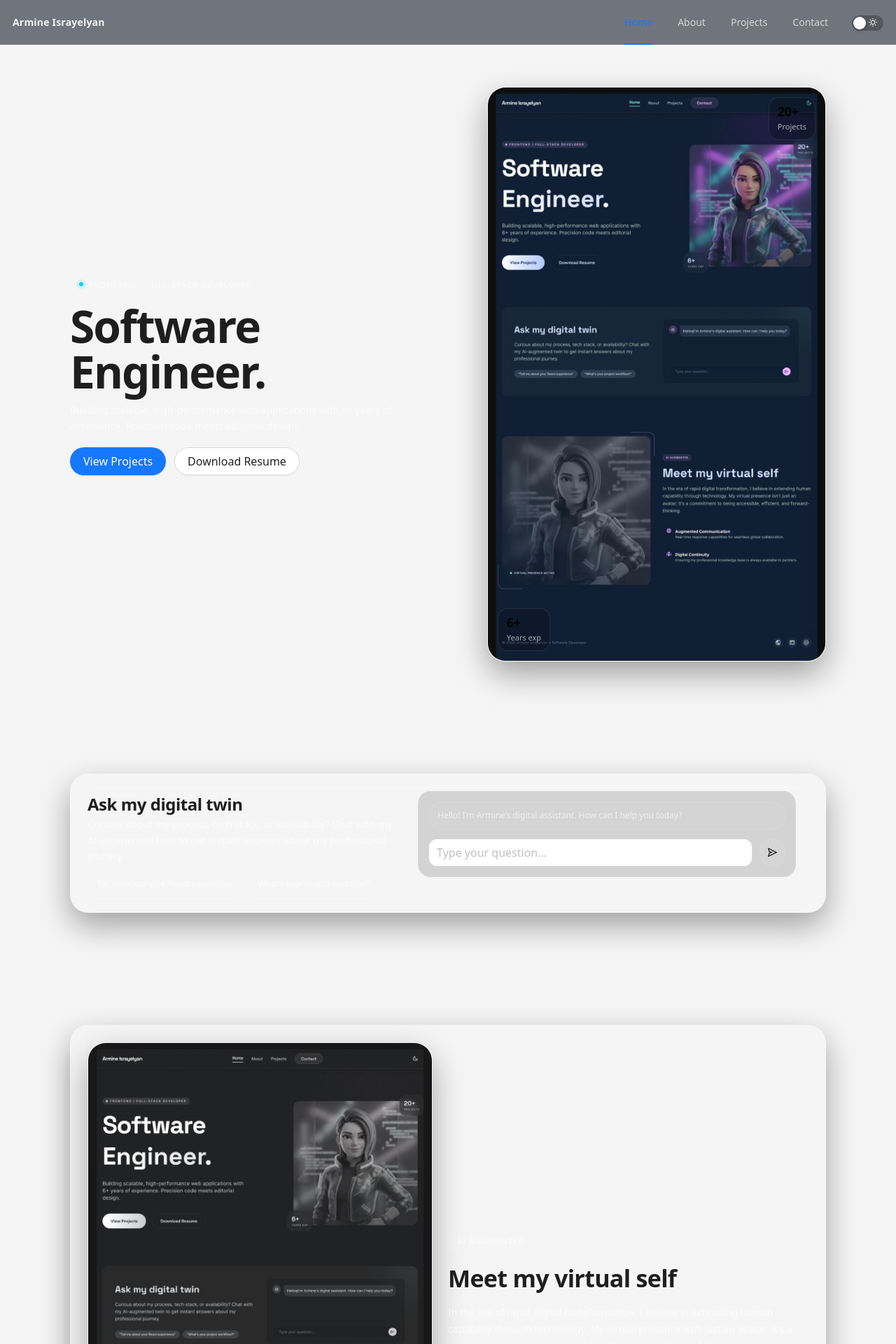
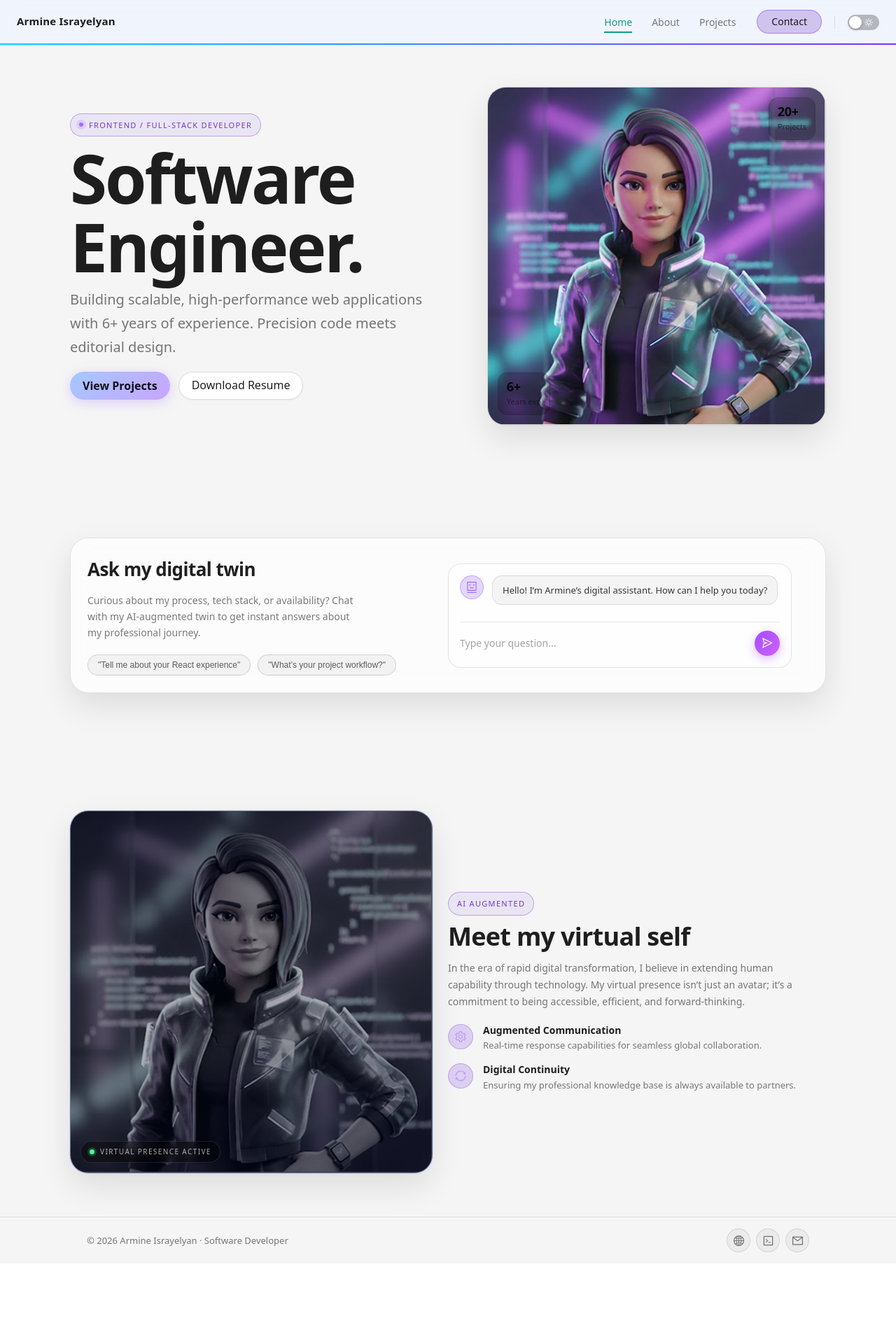
Before and after one commit to armineisrayelyan/portfolio, a React (Vite) app: page / in a window 1280 px wide. Shown: the top 1920 px of the page at 70% size. After the commit the page ends 1805 px from the top, so only its background shows below. Built offline with nearby package versions, Linux system fonts and the light colour scheme.

Commit message:
Update styles and components for improved UI and functionality; added new button styles, enhanced chat widget layout, and updated main layout with footer links and icons.

```diff
--- a/src/components/Button/style.css
+++ b/src/components/Button/style.css
@@ -10,3 +10,19 @@
 .AppButton:hover {
   transform: translateY(-1px);
 }
+
+/* "View Projects" primary — blue-to-purple gradient */
+.AppButton.ant-btn-primary {
+  background: linear-gradient(135deg, #a5c8ff 0%, #c8a5ff 100%);
+  border: none;
+  color: #0d0f1e;
+  font-weight: 600;
+  box-shadow: 0 4px 18px rgba(160, 100, 255, 0.28);
+}
+
+.AppButton.ant-btn-primary:hover {
+  background: linear-gradient(135deg, #b8d4ff 0%, #d4b8ff 100%) !important;
+  color: #0d0f1e !important;
+  border: none !important;
+  box-shadow: 0 6px 24px rgba(160, 100, 255, 0.38) !important;
+}
--- a/src/components/ChatWidget/index.tsx
+++ b/src/components/ChatWidget/index.tsx
@@ -1,6 +1,6 @@
 import './style.css';
 
-import { SendOutlined } from '@ant-design/icons';
+import { RobotOutlined, SendOutlined } from '@ant-design/icons';
 import { Col, Input, Row } from 'antd';
 import { useMemo, useState } from 'react';
 
@@ -15,11 +15,11 @@
 
   return (
     <GlassCard>
-      <Row gutter={[18, 18]} align="stretch" className="ChatWidget">
-        <Col xs={24} lg={11}>
+      <Row gutter={[24, 24]} align="middle" className="ChatWidget">
+        {/* ── Left: info + chips ── */}
+        <Col xs={24} lg={12}>
           <h3 className="ChatWidgetTitle">{CHAT_WIDGET.title}</h3>
           <p className="ChatWidgetDesc">{CHAT_WIDGET.description}</p>
-          <div className="ChatWidgetSpacer" />
           <div className="ChatWidgetActions">
             {suggestions.map((s) => (
               <button
@@ -28,15 +28,24 @@
                 type="button"
                 onClick={() => onSuggestion(s)}
               >
-                {s}
+                "{s}"
               </button>
             ))}
           </div>
         </Col>
 
-        <Col xs={24} lg={13}>
+        {/* ── Right: chat panel ── */}
+        <Col xs={24} lg={12}>
           <div className="ChatWidgetPanel">
-            <div className="ChatWidgetBubble">{CHAT_WIDGET.greeting}</div>
+            {/* bot greeting message */}
+            <div className="ChatWidgetMessageRow">
+              <span className="ChatWidgetBotIcon" aria-hidden="true">
+                <RobotOutlined />
+              </span>
+              <div className="ChatWidgetBubble">{CHAT_WIDGET.greeting}</div>
+            </div>
+
+            {/* input + send */}
             <div className="ChatWidgetInputRow">
               <Input
                 className="ChatWidgetInput"
@@ -44,6 +53,7 @@
                 onChange={(e) => setValue(e.target.value)}
                 placeholder={CHAT_WIDGET.placeholder}
                 size="large"
+                variant="borderless"
               />
               <button className="ChatWidgetSend" type="button" aria-label="Send message">
                 <SendOutlined />
--- a/src/components/ChatWidget/style.css
+++ b/src/components/ChatWidget/style.css
@@ -2,21 +2,21 @@
   width: 100%;
 }
 
+/* ── Left column ── */
 .ChatWidgetTitle {
-  font-size: 24px;
+  font-size: 26px;
   font-weight: 800;
   letter-spacing: -0.02em;
-  margin: 0;
+  margin: 0 0 12px;
+  color: var(--text);
 }
 
 .ChatWidgetDesc {
   color: var(--muted);
-  line-height: 1.6;
-  margin: 0;
-}
-
-.ChatWidgetSpacer {
-  height: 12px;
+  font-size: 14px;
+  line-height: 1.65;
+  margin: 0 0 20px;
+  max-width: 380px;
 }
 
 .ChatWidgetActions {
@@ -27,60 +27,109 @@
 
 .ChatWidgetChip {
   border-radius: 999px;
-  border: 1px solid var(--border);
-  background: rgba(255, 255, 255, 0.04);
-  color: var(--muted);
-  padding: 8px 12px;
+  border: 1px solid var(--chip-border);
+  background: var(--surface-subtle);
+  color: var(--chip-text);
+  padding: 7px 14px;
   font-size: 12px;
   cursor: pointer;
   user-select: none;
+  transition: background 150ms ease, transform 150ms ease;
 }
 
 .ChatWidgetChip:hover {
+  background: var(--surface-hover);
   transform: translateY(-1px);
-  background: rgba(255, 255, 255, 0.06);
 }
 
+/* ── Right column: panel ── */
 .ChatWidgetPanel {
   border-radius: 18px;
   border: 1px solid var(--border);
-  background: rgba(0, 0, 0, 0.14);
-  padding: 14px;
+  background: var(--card2);
+  padding: 16px;
   display: flex;
   flex-direction: column;
+  gap: 24px;
+}
+
+/* bot message row: avatar + bubble */
+.ChatWidgetMessageRow {
+  display: flex;
+  align-items: flex-start;
   gap: 12px;
 }
 
-.ChatWidgetBubble {
+/* purple circle avatar for the bot */
+.ChatWidgetBotIcon {
+  flex-shrink: 0;
+  width: 34px;
+  height: 34px;
   border-radius: 999px;
-  padding: 10px 12px;
-  border: 1px solid var(--border);
-  background: rgba(255, 255, 255, 0.04);
-  color: var(--muted);
-  font-size: 12px;
+  background: rgba(120, 60, 220, 0.2);
+  border: 1px solid rgba(160, 100, 255, 0.45);
+  display: flex;
+  align-items: center;
+  justify-content: center;
+  color: rgba(160, 100, 255, 0.95);
+  font-size: 16px;
 }
 
+/* message text bubble */
+.ChatWidgetBubble {
+  background: var(--surface-subtle);
+  border: 1px solid var(--border);
+  border-radius: 14px;
+  padding: 10px 14px;
+  color: var(--bubble-text);
+  font-size: 13px;
+  line-height: 1.55;
+}
+
+/* ── Input row ── */
 .ChatWidgetInputRow {
   display: flex;
+  align-items: center;
   gap: 10px;
-  align-items: center;
+  border-top: 1px solid var(--border);
+  padding-top: 12px;
 }
 
+.ChatWidgetInput.ant-input-affix-wrapper,
 .ChatWidgetInput {
   flex: 1 1 auto;
+  background: transparent !important;
+  border: none !important;
+  box-shadow: none !important;
+  color: var(--input-text);
+  font-size: 14px;
+  padding-left: 0;
 }
 
+.ChatWidgetInput::placeholder,
+.ChatWidgetInput .ant-input::placeholder {
+  color: var(--input-placeholder);
+}
+
+/* purple gradient send button */
 .ChatWidgetSend {
-  width: 40px;
-  height: 40px;
+  flex-shrink: 0;
+  width: 36px;
+  height: 36px;
   border-radius: 999px;
-  display: grid;
-  place-items: center;
-  border: 1px solid var(--border);
-  background: rgba(255, 255, 255, 0.06);
+  display: flex;
+  align-items: center;
+  justify-content: center;
+  background: linear-gradient(135deg, #a050ff 0%, #d060ff 100%);
+  border: none;
+  color: #fff;
+  font-size: 15px;
   cursor: pointer;
+  transition: opacity 150ms ease, transform 150ms ease;
+  box-shadow: 0 4px 14px rgba(160, 60, 255, 0.35);
 }
 
 .ChatWidgetSend:hover {
+  opacity: 0.88;
   transform: translateY(-1px);
 }
--- a/src/components/FeatureItem/style.css
+++ b/src/components/FeatureItem/style.css
@@ -1,29 +1,34 @@
 .FeatureItem {
   display: flex;
-  gap: 12px;
+  gap: 14px;
   align-items: flex-start;
 }
 
+/* purple circle icon */
 .FeatureItemIcon {
-  width: 34px;
-  height: 34px;
-  border-radius: 12px;
-  display: grid;
-  place-items: center;
-  border: 1px solid var(--border);
-  background: rgba(255, 255, 255, 0.04);
-  flex: 0 0 auto;
+  width: 36px;
+  height: 36px;
+  border-radius: 999px;
+  display: flex;
+  align-items: center;
+  justify-content: center;
+  flex-shrink: 0;
+  background: rgba(120, 60, 220, 0.2);
+  border: 1px solid rgba(160, 100, 255, 0.45);
+  color: rgba(190, 150, 255, 0.95);
+  font-size: 16px;
 }
 
 .FeatureItemTitle {
   font-weight: 700;
+  font-size: 14px;
   color: var(--text);
-  line-height: 1.2;
+  line-height: 1.3;
 }
 
 .FeatureItemDescription {
-  margin-top: 2px;
+  margin-top: 3px;
   color: var(--muted);
   font-size: 13px;
-  line-height: 1.45;
+  line-height: 1.5;
 }
--- a/src/components/HeroSection/style.css
+++ b/src/components/HeroSection/style.css
@@ -3,14 +3,16 @@
 }
 
 .HeroSectionTitle {
-  font-size: 64px;
+  font-size: 96px;
   letter-spacing: -0.03em;
   line-height: 1.02;
   margin: 10px 0 10px;
   font-weight: 900;
+  color: var(--text);
 }
 
 .HeroSectionDescription {
+  font-size: 20px;
   color: var(--muted);
   line-height: 1.7;
   margin: 0;
@@ -29,7 +31,7 @@
   border-radius: var(--radius-xl);
   overflow: hidden;
   border: 1px solid var(--border);
-  background: rgba(255, 255, 255, 0.04);
+  background: var(--surface-subtle);
   box-shadow: var(--shadow);
   min-height: 320px;
 }
--- a/src/components/Pill/style.css
+++ b/src/components/Pill/style.css
@@ -4,18 +4,24 @@
   gap: 8px;
   padding: 7px 12px;
   border-radius: 999px;
-  border: 1px solid var(--border);
-  background: rgba(255, 255, 255, 0.04);
-  color: var(--muted);
+  border: 1px solid rgba(160, 100, 255, 0.45);
+  background: rgba(120, 60, 220, 0.1);
+  color: rgba(170, 120, 255, 0.95);
   font-size: 11px;
   letter-spacing: 0.12em;
   text-transform: uppercase;
+}
+
+:root[data-theme='light'] .Pill {
+  border-color: rgba(120, 60, 220, 0.4);
+  background: rgba(120, 60, 220, 0.08);
+  color: rgba(100, 40, 200, 0.9);
 }
 
 .PillDot {
   width: 6px;
   height: 6px;
   border-radius: 999px;
-  background: rgba(0, 208, 255, 0.95);
-  box-shadow: 0 0 0 4px rgba(0, 208, 255, 0.12);
+  background: rgba(160, 100, 255, 0.95);
+  box-shadow: 0 0 0 4px rgba(160, 100, 255, 0.18);
 }
--- a/src/components/VirtualSelfSection/index.tsx
+++ b/src/components/VirtualSelfSection/index.tsx
@@ -1,17 +1,16 @@
 import './style.css';
 
-import { RobotOutlined, ThunderboltOutlined } from '@ant-design/icons';
+import { SettingOutlined, SyncOutlined } from '@ant-design/icons';
 import { Col, Row } from 'antd';
 
 import heroImg from '../../assets/hero.png';
 import { FeatureItem } from '../FeatureItem';
-import { GlassCard } from '../GlassCard';
 import { Pill } from '../Pill';
 import { VIRTUAL_SELF } from './consts';
 
 export function VirtualSelfSection() {
   return (
-    <GlassCard>
+    <div className="VirtualSelfSectionWrap">
       <Row gutter={[22, 22]} align="middle" className="VirtualSelfSection">
         <Col xs={24} lg={12}>
           <div className="VirtualSelfImage">
@@ -30,18 +29,18 @@
 
           <div className="VirtualSelfList">
             <FeatureItem
-              icon={<ThunderboltOutlined />}
+              icon={<SettingOutlined />}
               title={VIRTUAL_SELF.features[0].title}
               description={VIRTUAL_SELF.features[0].description}
             />
             <FeatureItem
-              icon={<RobotOutlined />}
+              icon={<SyncOutlined />}
               title={VIRTUAL_SELF.features[1].title}
               description={VIRTUAL_SELF.features[1].description}
             />
           </div>
         </Col>
       </Row>
-    </GlassCard>
+    </div>
   );
 }
--- a/src/components/VirtualSelfSection/style.css
+++ b/src/components/VirtualSelfSection/style.css
@@ -1,15 +1,35 @@
+.VirtualSelfSectionWrap {
+  width: 100%;
+  padding-block: 8px;
+}
+
 .VirtualSelfSection {
   width: 100%;
 }
 
+/* ── Left: image card ── */
 .VirtualSelfImage {
   border-radius: var(--radius-xl);
   overflow: hidden;
-  border: 1px solid var(--border);
-  background: rgba(255, 255, 255, 0.03);
-  box-shadow: var(--shadow);
+  border: 1px solid rgba(100, 130, 255, 0.2);
+  background: rgba(5, 10, 30, 0.6);
+  box-shadow: 0 0 0 1px rgba(80, 100, 220, 0.12), var(--shadow);
   position: relative;
-  min-height: 360px;
+  min-height: 400px;
+}
+
+/* dark blue overlay on the image */
+.VirtualSelfImage::after {
+  content: '';
+  position: absolute;
+  inset: 0;
+  background: linear-gradient(
+    160deg,
+    rgba(5, 10, 40, 0.45) 0%,
+    rgba(10, 20, 60, 0.18) 50%,
+    rgba(5, 10, 40, 0.52) 100%
+  );
+  pointer-events: none;
 }
 
 .VirtualSelfImage img {
@@ -17,49 +37,59 @@
   height: 100%;
   object-fit: cover;
   display: block;
-  filter: grayscale(0.95) contrast(1.05);
-  opacity: 0.9;
+  filter: grayscale(0.85) contrast(1.08) brightness(0.88);
 }
 
+/* "Virtual presence active" caption */
 .VirtualSelfCaption {
   position: absolute;
-  bottom: 12px;
-  left: 12px;
+  bottom: 14px;
+  left: 14px;
   display: inline-flex;
   align-items: center;
   gap: 8px;
-  padding: 8px 10px;
+  padding: 7px 12px;
   border-radius: 999px;
-  border: 1px solid var(--border);
-  background: rgba(0, 0, 0, 0.26);
-  color: var(--muted);
-  font-size: 11px;
-  letter-spacing: 0.12em;
+  border: 1px solid rgba(255, 255, 255, 0.1);
+  background: rgba(0, 0, 0, 0.42);
+  color: rgba(255, 255, 255, 0.65);
+  font-size: 10px;
+  letter-spacing: 0.14em;
   text-transform: uppercase;
+  z-index: 3;
+  backdrop-filter: blur(6px);
 }
 
 .VirtualSelfDot {
   width: 7px;
   height: 7px;
   border-radius: 999px;
-  background: rgba(153, 255, 153, 0.95);
-  box-shadow: 0 0 0 4px rgba(153, 255, 153, 0.15);
+  background: #4dfa8a;
+  box-shadow: 0 0 0 3px rgba(77, 250, 138, 0.2);
 }
 
+/* ── Right: content ── */
 .VirtualSelfTitle {
-  font-size: 34px;
+  font-size: 36px;
   font-weight: 900;
   letter-spacing: -0.02em;
-  margin: 10px 0 10px;
+  color: var(--text);
+  margin: 10px 0 14px;
+  line-height: 1.1;
 }
 
 .VirtualSelfDesc {
   color: var(--muted);
   line-height: 1.7;
-  margin: 0 0 16px;
+  margin: 0 0 20px;
+  font-size: 14px;
+}
+
+:root[data-theme='light'] .VirtualSelfDesc {
+  text-decoration-color: rgba(74, 86, 232, 0.35);
 }
 
 .VirtualSelfList {
   display: grid;
-  gap: 12px;
+  gap: 16px;
 }
--- a/src/layout/MainLayout/consts.ts
+++ b/src/layout/MainLayout/consts.ts
@@ -10,13 +10,20 @@
   { key: 'home', label: 'Home', path: '/' },
   { key: 'about', label: 'About', path: '/about' },
   { key: 'projects', label: 'Projects', path: '/projects' },
-  { key: 'contact', label: 'Contact', path: '/contact' },
 ] as const;
 
+export const NAV_CTA: NavItem = { key: 'contact', label: 'Contact', path: '/contact' };
+
 export const BRAND_NAME = BRAND.fullName;
+export const FOOTER_ROLE = 'Software Developer';
+
+export const FOOTER_LINKS = [
+  { key: 'website', href: 'https://github.com/', ariaLabel: 'Website' },
+  { key: 'terminal', href: 'https://github.com/', ariaLabel: 'GitHub' },
+  { key: 'email', href: 'mailto:you@example.com', ariaLabel: 'Email' },
+] as const;
 
 export const MAIN_LAYOUT_CONSTS = {
-  menuMinWidth: 420,
   drawer: {
     title: 'Menu',
     width: 280,
--- a/src/layout/MainLayout/index.tsx
+++ b/src/layout/MainLayout/index.tsx
@@ -1,12 +1,12 @@
 import './style.css';
 
-import { MenuOutlined } from '@ant-design/icons';
+import { GlobalOutlined, MailOutlined, MenuOutlined, CodeOutlined } from '@ant-design/icons';
 import { Button as AntdButton, Drawer, Grid, Layout, Menu, Space, Typography } from 'antd';
 import { PropsWithChildren, useMemo, useState } from 'react';
 import { useLocation, useNavigate } from 'react-router-dom';
 
 import { ThemeToggle } from '../../components/ThemeToggle';
-import { BRAND_NAME, MAIN_LAYOUT_CONSTS, NAV_ITEMS } from './consts';
+import { BRAND_NAME, FOOTER_LINKS, FOOTER_ROLE, MAIN_LAYOUT_CONSTS, NAV_CTA, NAV_ITEMS } from './consts';
 
 const { Header, Content, Footer } = Layout;
 
@@ -44,6 +44,8 @@
   return (
     <Layout className="MainLayout">
       <Header className="MainLayoutHeader">
+        <span className="MainLayoutHeaderBorder" aria-hidden="true" />
+
         <Space size={12} align="center" className="MainLayoutHeaderLeft">
           {!isDesktop && (
             <AntdButton
@@ -59,18 +61,34 @@
         </Space>
 
         {isDesktop ? (
-          <Space size={16} align="center" className="MainLayoutMenu">
+          <Space size={0} align="center" className="MainLayoutMenu">
             <Menu
               mode="horizontal"
+              disabledOverflow
               selectedKeys={selectedKey ? [selectedKey] : []}
               items={menuItems}
               onClick={(e) => onNavClick(String(e.key))}
               className="MainLayoutMenuInner"
             />
+            <AntdButton
+              className="MainLayoutCtaBtn"
+              onClick={() => navigate(NAV_CTA.path)}
+            >
+              {NAV_CTA.label}
+            </AntdButton>
+            <span className="MainLayoutDivider" aria-hidden="true" />
             <ThemeToggle />
           </Space>
         ) : (
-          <ThemeToggle />
+          <Space size={8}>
+            <AntdButton
+              className="MainLayoutCtaBtn"
+              onClick={() => navigate(NAV_CTA.path)}
+            >
+              {NAV_CTA.label}
+            </AntdButton>
+            <ThemeToggle />
+          </Space>
         )}
       </Header>
 
@@ -94,9 +112,27 @@
       </Content>
 
       <Footer className="MainLayoutFooter">
-        <Typography.Text type="secondary" className="MainLayoutFooterText">
-          © {new Date().getFullYear()} {BRAND_NAME} · Built with React, TypeScript, Vite, Ant Design
-        </Typography.Text>
+        <div className="MainLayoutFooterInner">
+          <Typography.Text className="MainLayoutFooterText">
+            © {new Date().getFullYear()} {BRAND_NAME} · {FOOTER_ROLE}
+          </Typography.Text>
+          <div className="MainLayoutFooterIcons">
+            {FOOTER_LINKS.map((link) => (
+              <a
+                key={link.key}
+                href={link.href}
+                target="_blank"
+                rel="noreferrer"
+                aria-label={link.ariaLabel}
+                className="MainLayoutFooterIconBtn"
+              >
+                {link.key === 'website' && <GlobalOutlined />}
+                {link.key === 'terminal' && <CodeOutlined />}
+                {link.key === 'email' && <MailOutlined />}
+              </a>
+            ))}
+          </div>
+        </div>
       </Footer>
     </Layout>
   );
--- a/src/layout/MainLayout/style.css
+++ b/src/layout/MainLayout/style.css
@@ -2,6 +2,7 @@
   min-height: 100vh;
 }
 
+/* ── Header ── */
 .MainLayoutHeader {
   position: sticky;
   top: 0;
@@ -9,13 +10,116 @@
   display: flex;
   align-items: center;
   justify-content: space-between;
-  padding-inline: 18px;
+  padding-inline: 24px;
   height: 64px;
-  background: rgba(3, 10, 25, 0.55);
-  border-bottom: 1px solid rgba(255, 255, 255, 0.06);
-  backdrop-filter: saturate(180%) blur(14px);
+  background: rgba(3, 10, 25, 0.72);
+  backdrop-filter: saturate(180%) blur(16px);
+  border-bottom: 2px solid transparent;
+  border-image: linear-gradient(90deg, #00d4ff 0%, #7b2fff 100%) 1;
 }
 
+:root[data-theme='light'] .MainLayoutHeader {
+  background: rgba(240, 244, 255, 0.82);
+}
+
+.MainLayoutHeaderBorder {
+  display: none;
+}
+
+/* ── Brand ── */
+.MainLayoutBrand {
+  font-size: 15px;
+  font-weight: 600;
+  color: var(--text);
+  letter-spacing: 0.2px;
+  white-space: nowrap;
+}
+
+/* ── Nav menu wrapper ── */
+.MainLayoutMenu {
+  display: flex;
+  align-items: center;
+  gap: 6px;
+}
+
+/* ── Ant Design horizontal menu ── */
+.MainLayoutMenuInner.ant-menu {
+  background: transparent;
+  border-bottom: none !important;
+  line-height: 64px;
+}
+
+.MainLayoutMenuInner .ant-menu-item {
+  color: var(--muted);
+  font-size: 14px;
+  font-weight: 500;
+  padding-inline: 14px;
+  margin-inline: 0;
+  border-radius: 0;
+  border-bottom: none !important;
+  transition: color 150ms ease;
+}
+
+.MainLayoutMenuInner .ant-menu-item:hover {
+  color: var(--text);
+  background: transparent !important;
+}
+
+.MainLayoutMenuInner .ant-menu-item-selected {
+  color: #64ffda !important;
+  background: transparent !important;
+  border-bottom: none !important;
+}
+
+:root[data-theme='light'] .MainLayoutMenuInner .ant-menu-item-selected {
+  color: #0d9f80 !important;
+}
+
+.MainLayoutMenuInner .ant-menu-item-selected > .ant-menu-title-content {
+  border-bottom: 2px solid #64ffda;
+  padding-bottom: 4px;
+}
+
+:root[data-theme='light'] .MainLayoutMenuInner .ant-menu-item-selected > .ant-menu-title-content {
+  border-bottom-color: #0d9f80;
+}
+
+.MainLayoutMenuInner .ant-menu-item::after {
+  display: none !important;
+}
+
+/* ── Contact pill button ── */
+.MainLayoutCtaBtn.ant-btn {
+  height: 34px;
+  padding-inline: 20px;
+  border-radius: 999px;
+  background: rgba(107, 48, 196, 0.25);
+  border: 1px solid rgba(140, 80, 240, 0.55);
+  color: var(--text);
+  font-size: 14px;
+  font-weight: 500;
+  line-height: 1;
+  margin-left: 10px;
+  transition: background 150ms ease, border-color 150ms ease;
+}
+
+.MainLayoutCtaBtn.ant-btn:hover {
+  background: rgba(107, 48, 196, 0.45) !important;
+  border-color: rgba(160, 100, 255, 0.8) !important;
+  color: var(--text) !important;
+}
+
+/* ── Divider ── */
+.MainLayoutDivider {
+  display: inline-block;
+  width: 1px;
+  height: 18px;
+  background: var(--border);
+  margin-inline: 12px;
+  vertical-align: middle;
+}
+
+/* ── Content ── */
 .MainLayoutContent {
   padding-inline: 16px;
   padding-block: 24px;
@@ -27,39 +131,50 @@
   width: 100%;
 }
 
+/* ── Footer ── */
 .MainLayoutFooter {
-  text-align: center;
   background: transparent;
-  border-top: 1px solid rgba(255, 255, 255, 0.06);
+  border-top: 1px solid var(--border);
+  padding-block: 0;
 }
 
-.MainLayoutBrand {
-  color: var(--text);
-  letter-spacing: 0.2px;
+.MainLayoutFooterInner {
+  max-width: 1080px;
+  margin: 0 auto;
+  padding: 16px 24px;
+  display: flex;
+  align-items: center;
+  justify-content: space-between;
+  gap: 12px;
 }
 
-.MainLayoutMenu {
-  min-width: 420px;
-  justify-content: flex-end;
+.MainLayoutFooterText {
+  color: var(--muted);
+  font-size: 13px;
 }
 
-.MainLayoutMenuInner {
-  border-bottom: none;
-  min-width: 420px;
-  justify-content: flex-end;
+.MainLayoutFooterIcons {
+  display: flex;
+  align-items: center;
+  gap: 8px;
 }
 
-.MainLayoutMenuInner.ant-menu {
-  background: transparent;
+.MainLayoutFooterIconBtn {
+  width: 34px;
+  height: 34px;
+  border-radius: 999px;
+  border: 1px solid var(--border);
+  background: var(--surface-subtle);
+  display: flex;
+  align-items: center;
+  justify-content: center;
+  color: var(--muted);
+  font-size: 15px;
+  text-decoration: none;
+  transition: background 150ms ease, color 150ms ease, border-color 150ms ease;
 }
 
-.MainLayoutMenuInner .ant-menu-item {
-  color: rgba(255, 255, 255, 0.7);
-  border-radius: 999px;
-  margin-inline: 2px;
+.MainLayoutFooterIconBtn:hover {
+  background: var(--surface-hover);
+  color: var(--text);
 }
-
-.MainLayoutMenuInner .ant-menu-item-selected {
-  background: rgba(255, 255, 255, 0.08);
-  color: rgba(255, 255, 255, 0.95);
-}
--- a/src/utils/global.css
+++ b/src/utils/global.css
@@ -1,20 +1,49 @@
+/* ── Dark (default) ── */
 :root {
-  color-scheme: light;
-  --bg0: #050b1a;
-  --bg1: #06132a;
-  --card: rgba(255, 255, 255, 0.05);
-  --card2: rgba(255, 255, 255, 0.035);
-  --border: rgba(255, 255, 255, 0.09);
-  --text: rgba(255, 255, 255, 0.92);
-  --muted: rgba(255, 255, 255, 0.64);
-  --shadow: 0 18px 45px rgba(0, 0, 0, 0.35);
+  color-scheme: dark;
+  --bg0:     #050b1a;
+  --bg1:     #06132a;
+  --card:    rgba(255, 255, 255, 0.05);
+  --card2:   rgba(255, 255, 255, 0.035);
+  --border:  rgba(255, 255, 255, 0.09);
+  --text:    rgba(255, 255, 255, 0.92);
+  --muted:   rgba(255, 255, 255, 0.54);
+  --shadow:  0 18px 45px rgba(0, 0, 0, 0.35);
   --radius-xl: 26px;
   --radius-lg: 18px;
   --radius-md: 14px;
+
+  /* semantic surface colours for inline rgba overrides */
+  --surface-subtle:  rgba(255, 255, 255, 0.04);
+  --surface-hover:   rgba(255, 255, 255, 0.08);
+  --chip-border:     rgba(255, 255, 255, 0.14);
+  --chip-text:       rgba(255, 255, 255, 0.65);
+  --input-text:      rgba(255, 255, 255, 0.70);
+  --input-placeholder: rgba(255, 255, 255, 0.28);
+  --bubble-text:     rgba(255, 255, 255, 0.82);
+  --caption-text:    rgba(255, 255, 255, 0.60);
 }
 
-:root[data-theme='dark'] {
-  color-scheme: dark;
+/* ── Light ── */
+:root[data-theme='light'] {
+  color-scheme: light;
+  --bg0:     #eef1f8;
+  --bg1:     #e4e9f5;
+  --card:    rgba(255, 255, 255, 0.72);
+  --card2:   rgba(255, 255, 255, 0.50);
+  --border:  rgba(0, 0, 0, 0.10);
+  --text:    rgba(0, 0, 0, 0.88);
+  --muted:   rgba(0, 0, 0, 0.52);
+  --shadow:  0 18px 45px rgba(0, 0, 0, 0.10);
+
+  --surface-subtle:  rgba(0, 0, 0, 0.04);
+  --surface-hover:   rgba(0, 0, 0, 0.07);
+  --chip-border:     rgba(0, 0, 0, 0.14);
+  --chip-text:       rgba(0, 0, 0, 0.62);
+  --input-text:      rgba(0, 0, 0, 0.72);
+  --input-placeholder: rgba(0, 0, 0, 0.36);
+  --bubble-text:     rgba(0, 0, 0, 0.78);
+  --caption-text:    rgba(0, 0, 0, 0.55);
 }
 
 html,
@@ -24,10 +53,12 @@
 
 body {
   margin: 0;
-  background: radial-gradient(900px circle at 15% -10%, rgba(0, 208, 255, 0.22), transparent 45%),
-    radial-gradient(900px circle at 85% 10%, rgba(120, 70, 255, 0.22), transparent 42%),
+  background:
+    radial-gradient(900px circle at 15% -10%, rgba(0, 208, 255, 0.22), transparent 45%),
+    radial-gradient(900px circle at 85%  10%, rgba(120, 70, 255, 0.22), transparent 42%),
     linear-gradient(180deg, var(--bg1), var(--bg0));
   color: var(--text);
+  min-height: 100vh;
 }
 
 #root {
@@ -35,6 +66,10 @@
 }
 
 * {
-  transition: background-color 160ms ease, color 160ms ease, border-color 160ms ease,
-    box-shadow 160ms ease, transform 160ms ease;
+  transition:
+    background-color 160ms ease,
+    color            160ms ease,
+    border-color     160ms ease,
+    box-shadow       160ms ease,
+    transform        160ms ease;
 }
```
Also changed, not shown: src/assets/hero.png.
